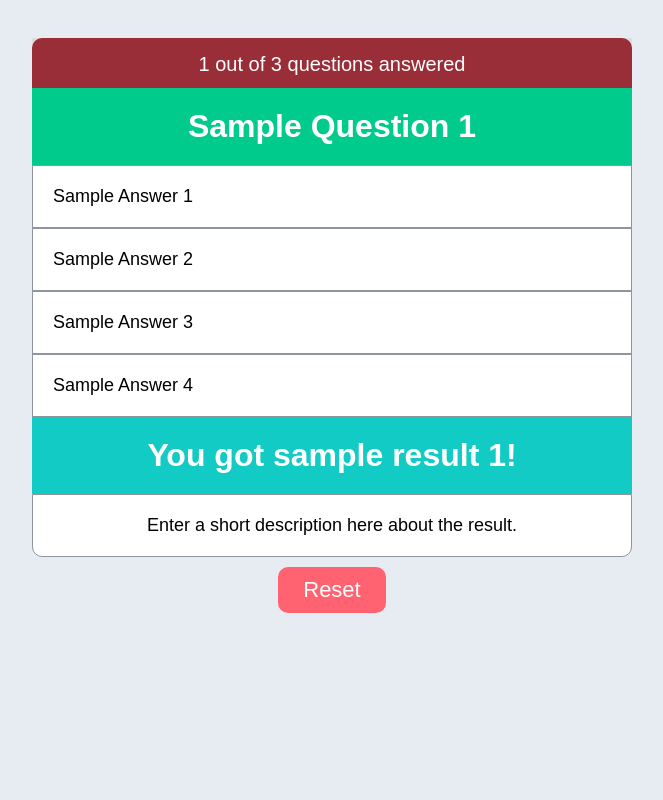
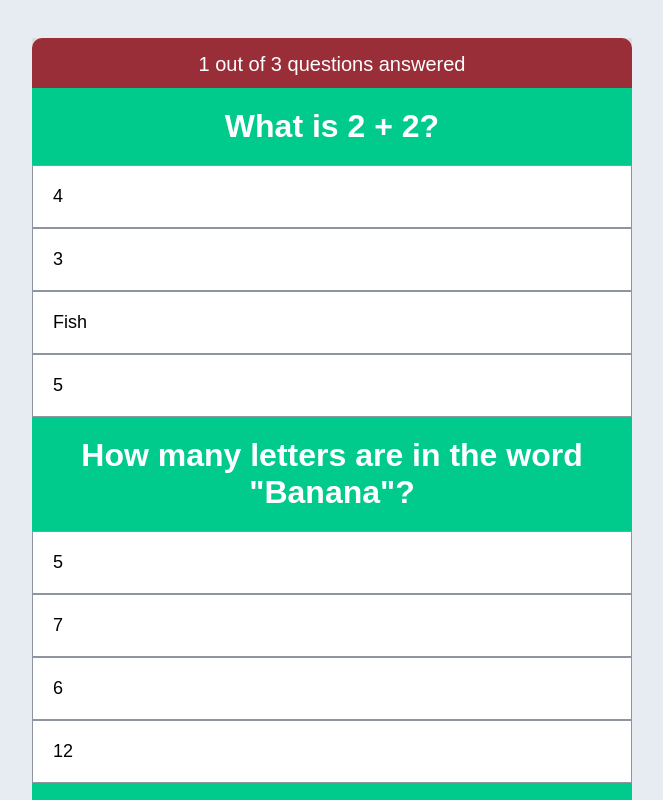
Before and after one commit to Vladimir199406/Vu3OptionsApi-quizApp, a Vue app: page / in a window 1280 px wide. Shown: the top 800 px of the page, without its empty margins (308-971 px from the left). Built offline with nearby package versions, Linux system fonts and the light colour scheme.

Commit message:
list rendering, decomposition

```diff
--- a/src/App.vue
+++ b/src/App.vue
@@ -1,37 +1,106 @@
 <template>
   <div class="ctr">
-    <div class="questions-ctr">
-        <div class="progress">
-            <div class="bar"></div>
-            <div class="status">1 out of 3 questions answered</div>
-        </div>
-        <div class="single-question">
-            <div class="question">Sample Question 1</div>
-            <div class="answers">
-                <div class="answer">Sample Answer 1</div>
-                <div class="answer">Sample Answer 2</div>
-                <div class="answer">Sample Answer 3</div>
-                <div class="answer">Sample Answer 4</div>
-            </div>
-        </div>
-    </div>
-    <div class="result">
-        <div class="title">You got sample result 1!</div>
-        <div class="desc">
-            Enter a short description here about the result.
-        </div>
-    </div>
+    <questions
+      v-if="questionsAnswered < questions.length"
+      :questions="questions"
+    ></questions>
+    <result v-else></result>
     <button type="button" class="reset-btn">Reset</button>
-</div>
+  </div>
 </template>
 
 <script>
+import Questions from "./components/Questions.vue";
+import Result from "./components/Result.vue";
 
 export default {
-  name: 'App',
-}
+  name: "App",
+  data() {
+    return {
+      questionsAnswered: 0,
+      questions: [
+        {
+          q: "What is 2 + 2?",
+          answers: [
+            {
+              text: "4",
+              is_correct: true,
+            },
+            {
+              text: "3",
+              is_correct: false,
+            },
+            {
+              text: "Fish",
+              is_correct: false,
+            },
+            {
+              text: "5",
+              is_correct: false,
+            },
+          ],
+        },
+        {
+          q: 'How many letters are in the word "Banana"?',
+          answers: [
+            {
+              text: "5",
+              is_correct: false,
+            },
+            {
+              text: "7",
+              is_correct: false,
+            },
+            {
+              text: "6",
+              is_correct: true,
+            },
+            {
+              text: "12",
+              is_correct: false,
+            },
+          ],
+        },
+        {
+          q: "Find the missing letter: C_ke",
+          answers: [
+            {
+              text: "e",
+              is_correct: false,
+            },
+            {
+              text: "a",
+              is_correct: true,
+            },
+            {
+              text: "i",
+              is_correct: false,
+            },
+          ],
+        },
+      ],
+      results: [
+        {
+          min: 0,
+          max: 2,
+          title: "Try again!",
+          desc: "Do a little more studying and you may succeed!",
+        },
+        {
+          min: 3,
+          max: 3,
+          title: "Wow, you're a genius!",
+          desc: "Studying has definitely paid off for you!",
+        },
+      ],
+    };
+  },
+  components: {
+    Questions,
+    Result,
+  },
+};
 </script>
 
 <style>
-
 </style>
--- /dev/null
+++ b/src/components/Questions.vue
@@ -0,0 +1,33 @@
+<template>
+  <div class="questions-ctr">
+    <div class="progress">
+      <div class="bar"></div>
+      <div class="status">1 out of 3 questions answered</div>
+    </div>
+    <div
+      class="single-question"
+      v-for="question in questions"
+      :key="question.q"
+    >
+      <div class="question">{{ question.q }}</div>
+      <div class="answers">
+        <div
+          class="answer"
+          v-for="answer in question.answers"
+          :key="answer.text"
+        >
+          {{ answer.text }}
+        </div>
+      </div>
+    </div>
+  </div>
+</template>
+
+<script>
+export default {
+  props: ["questions"],
+};
+</script>
+
+<style>
+</style>
--- /dev/null
+++ b/src/components/Result.vue
@@ -0,0 +1,13 @@
+<template>
+  <div class="result">
+    <div class="title">You got sample result 1!</div>
+    <div class="desc">Enter a short description here about the result.</div>
+  </div>
+</template>
+
+<script>
+export default {};
+</script>
+
+<style>
+</style>
```
